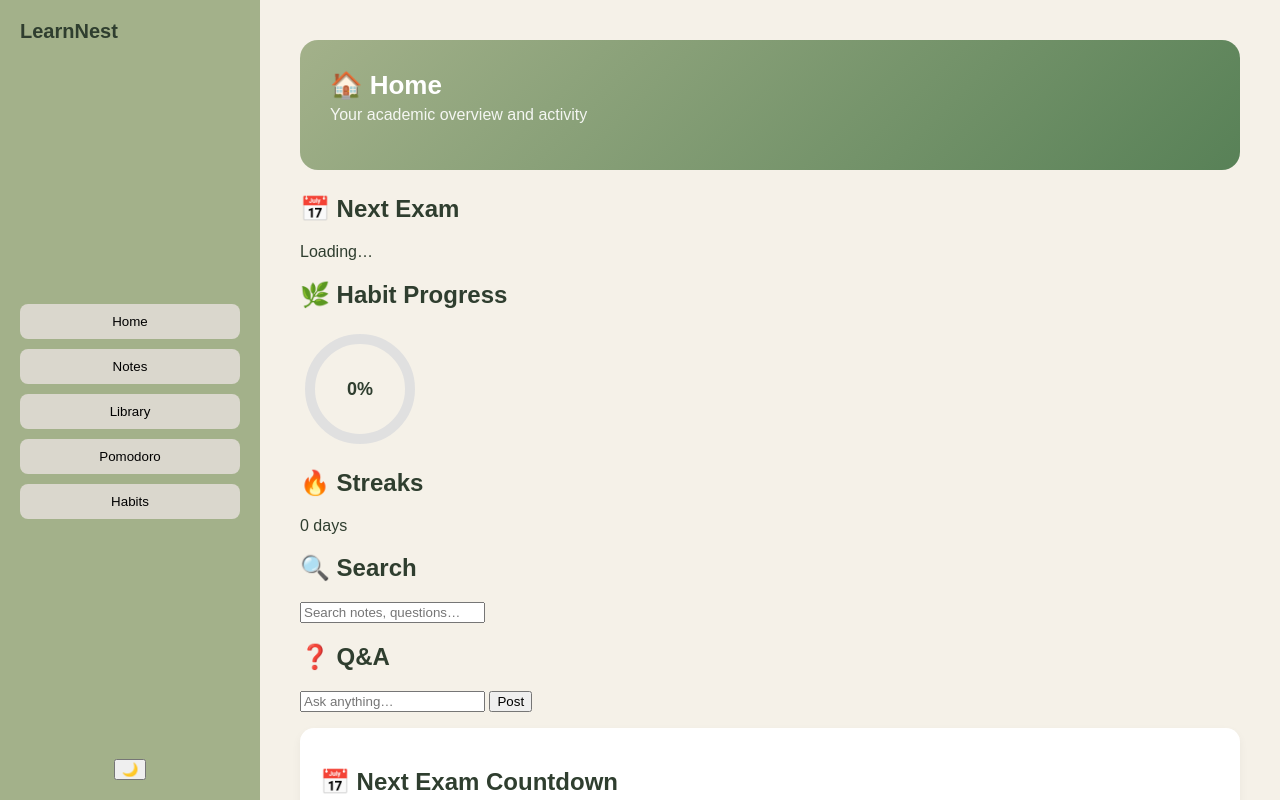
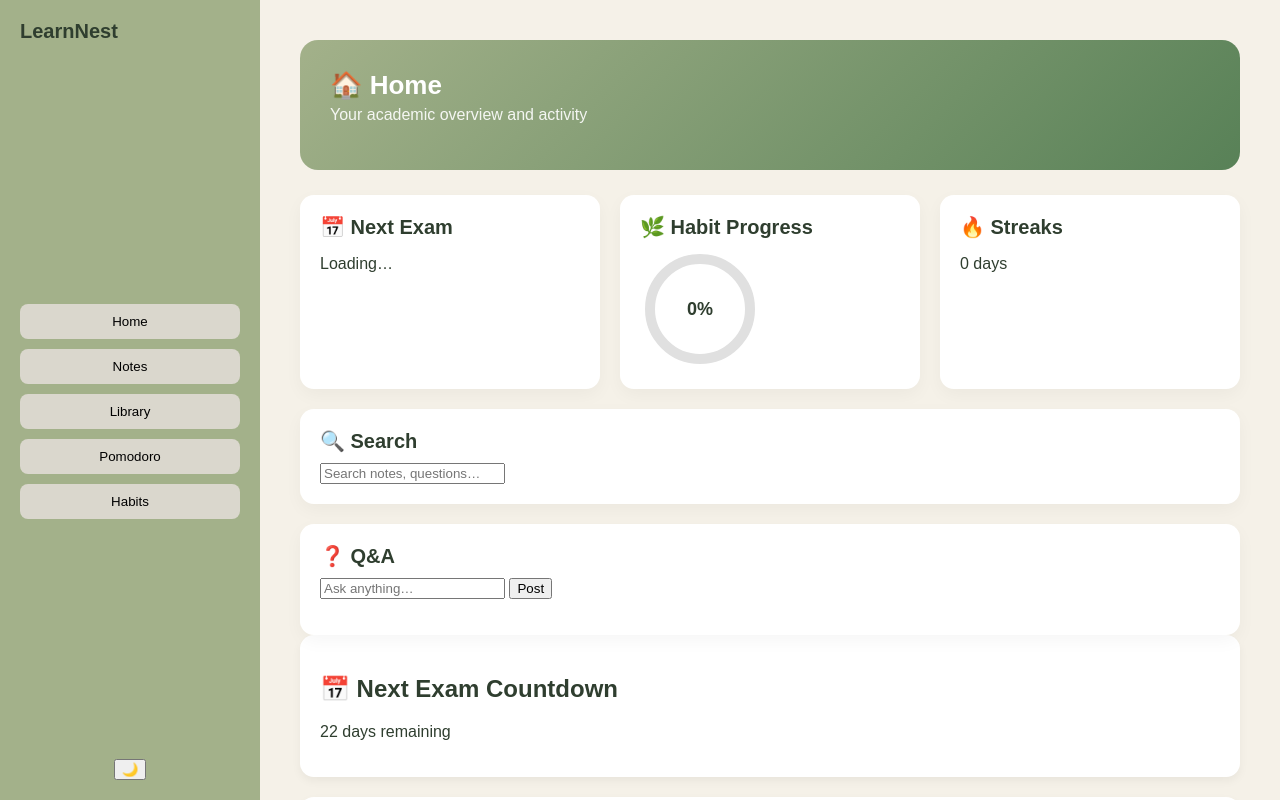
Before and after one commit to learnnest-dh/learnnest, a plain HTML site: page index.html in a window 1280 px wide. Drawn offline with Linux system fonts and the light colour scheme.

Commit message:
Update style.css

```diff
--- a/style.css
+++ b/style.css
@@ -167,3 +167,32 @@ body {
   font-weight: bold;
   font-size: 18px;
 }
+/* Home Grid */
+.home-grid {
+  display: grid;
+  grid-template-columns: repeat(auto-fit, minmax(260px, 1fr));
+  gap: 20px;
+}
+
+/* Home Cards */
+.home-card {
+  background: white;
+  padding: 20px;
+  border-radius: 14px;
+  box-shadow: 0 6px 18px rgba(0,0,0,0.04);
+  transition: 0.3s ease;
+}
+
+.home-card:hover {
+  transform: translateY(-4px);
+  box-shadow: 0 10px 20px rgba(0,0,0,0.06);
+}
+
+.home-card-wide {
+  grid-column: 1 / -1;
+}
+
+.card-header h2 {
+  margin: 0 0 10px 0;
+  font-size: 20px;
+}
```
